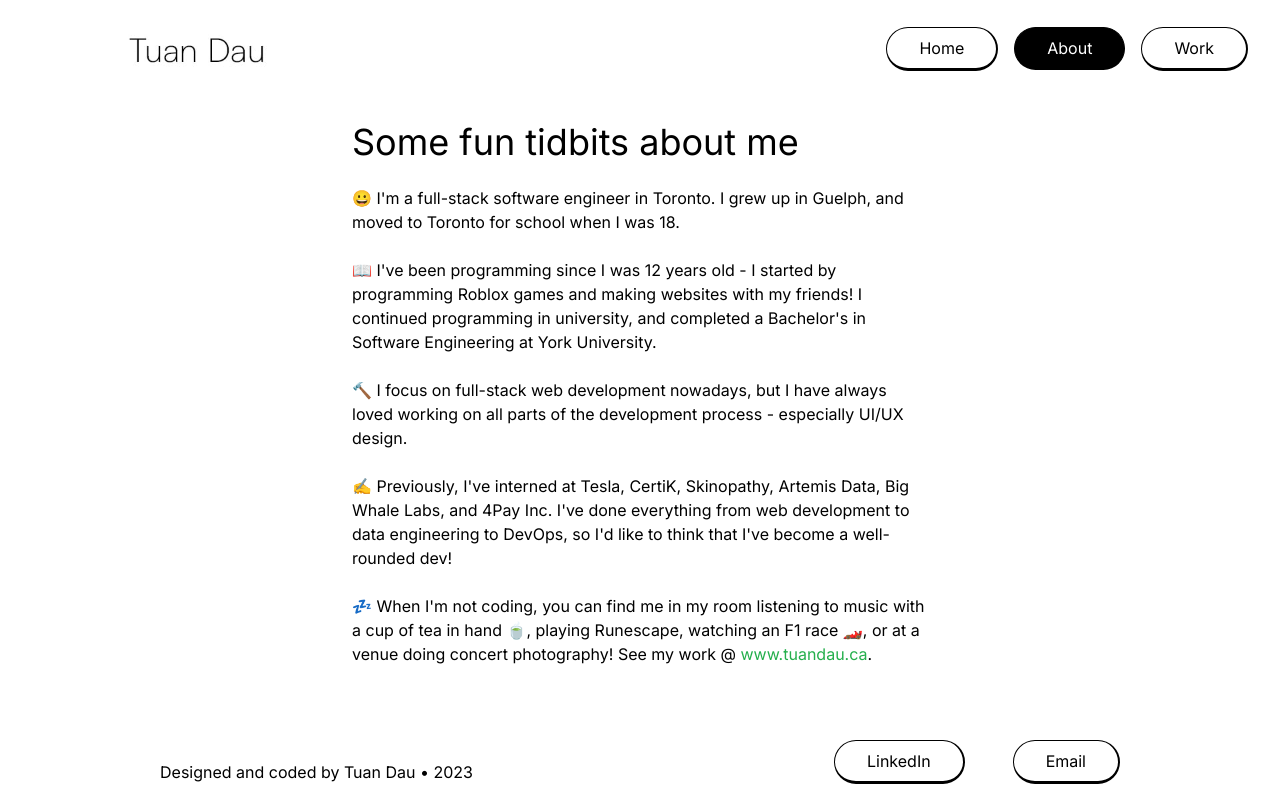
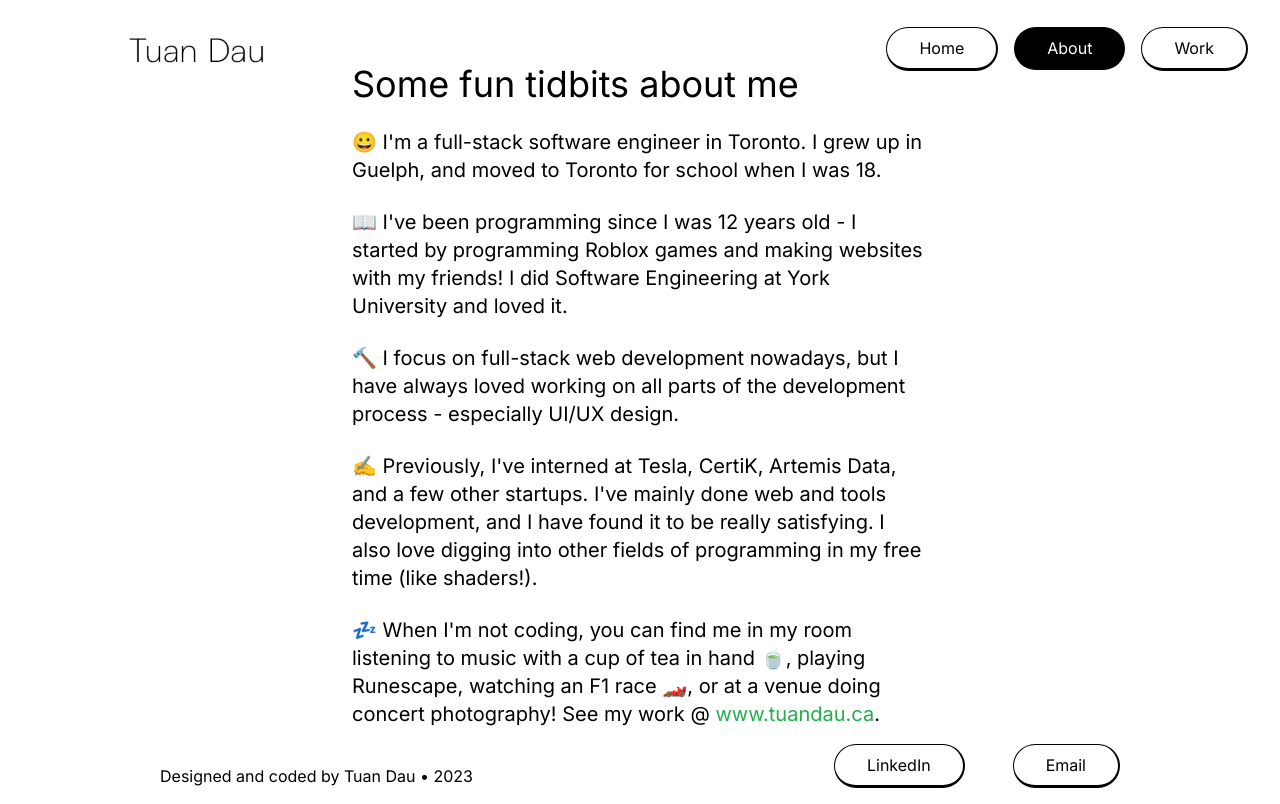
Before and after one commit to tuansydau/portfolio-website, a Next.js app: page /about in a window 1280 px wide. Built offline with nearby package versions, Linux system fonts and the light colour scheme.

Commit message:
change: copy changes on about page

```diff
--- a/app/about/page.tsx
+++ b/app/about/page.tsx
@@ -14,7 +14,7 @@ export default function Home() {
               PHOTO IS HERE
               AAAAAAAAAAAAAAAAAAAAAAAAAAAAAAAAAAAAAAAAAAAAAAAAAAAAAAAAAAAAAAAAAAAAAAAAAAAAAAAAAAAAAAAAAA
             </div> */}
-            <div className="w-full md:w-3/5 space-y-6">
+            <div className="w-full md:w-3/5 space-y-6 text-xl">
               <div className="text-4xl">Some fun tidbits about me</div>
               <div>
                 😀 I&apos;m a full-stack software engineer in Toronto. I grew up
@@ -23,8 +23,8 @@ export default function Home() {
               <div>
                 📖 I&apos;ve been programming since I was 12 years old - I
                 started by programming Roblox games and making websites with my
-                friends! I continued programming in university, and completed a
-                Bachelor&apos;s in Software Engineering at York University.
+                friends! I did Software Engineering at York University and loved
+                it.
               </div>
               <div>
                 🔨 I focus on full-stack web development nowadays, but I have
@@ -32,11 +32,11 @@ export default function Home() {
                 especially UI/UX design.
               </div>
               <div>
-                ✍️ Previously, I&apos;ve interned at Tesla, CertiK, Skinopathy,
-                Artemis Data, Big Whale Labs, and 4Pay Inc. I&apos;ve done
-                everything from web development to data engineering to DevOps,
-                so I&apos;d like to think that I&apos;ve become a well-rounded
-                dev!
+                ✍️ Previously, I&apos;ve interned at Tesla, CertiK, Artemis
+                Data, and a few other startups. I&apos;ve mainly done web and
+                tools development, and I have found it to be really satisfying.
+                I also love digging into other fields of programming in my free
+                time (like shaders!).
               </div>
               <div>
                 <p>
```
